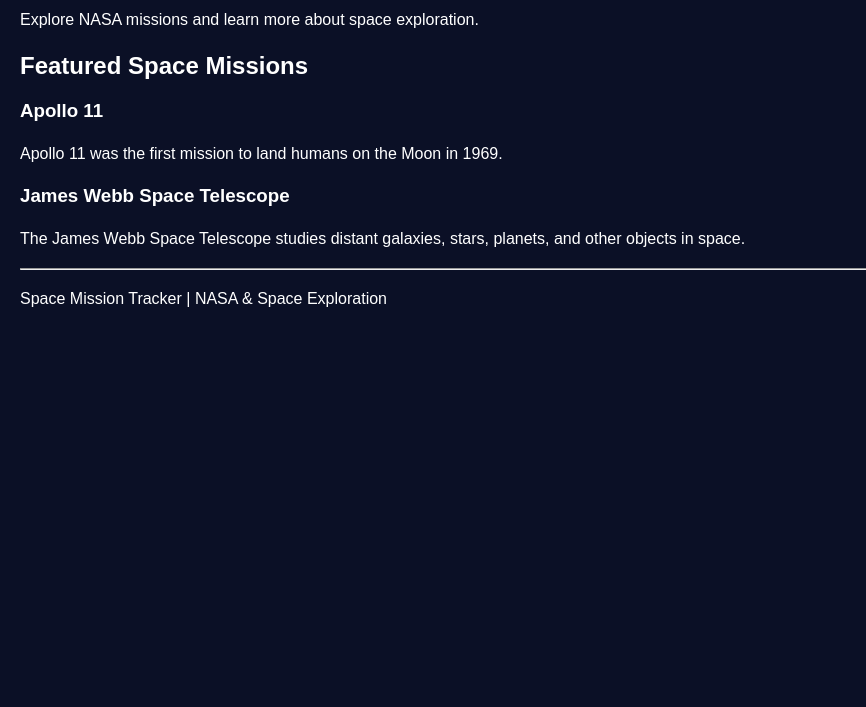
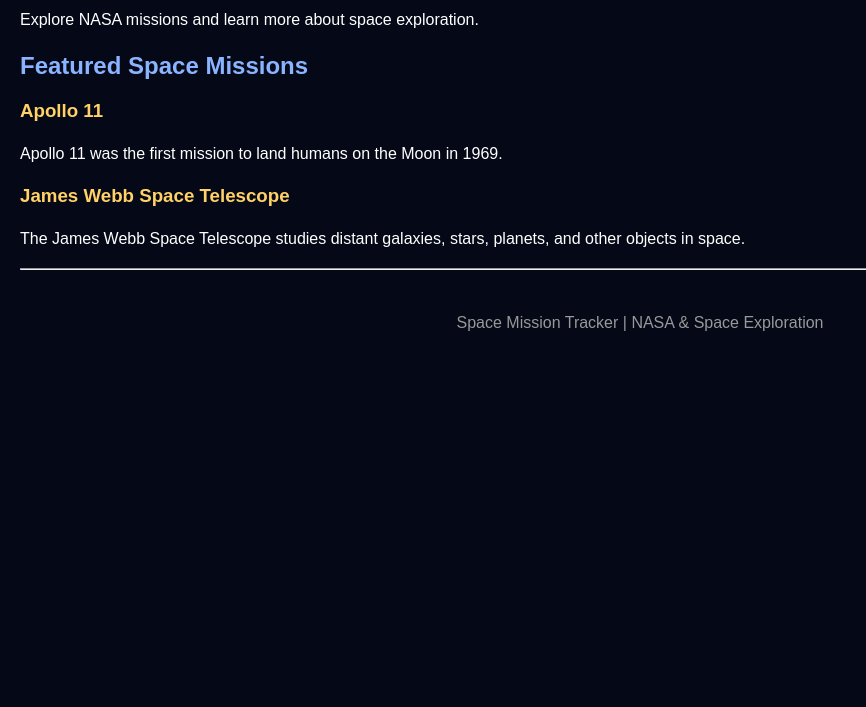
Before and after one commit to alafwaj/space-mission-tracker, a plain HTML site: page index.html in a window 1280 px wide. Shown: the part 93-800 px from the top of the page, without its empty margins (0-866 px from the left). Drawn offline with Linux system fonts and the light colour scheme.

Commit message:
Add space theme colors

```diff
--- a/style.css
+++ b/style.css
@@ -1,6 +1,6 @@
 body {
 font-family: Arial, sans-serif;
-background-color: #0b1026;
+background-color: #050816;
 color: white;
 margin: 0;
 padding: 20px;
@@ -8,8 +8,23 @@
 
 h1 {
 color: #66ccff;
+text-align: center;
+}
+
+h2 {
+color: #8ab4ff;
+}
+
+h3 {
+color: #ffd166;
 }
 
 p {
 line-height: 1.6;
 }
+
+footer {
+margin-top: 40px;
+text-align: center;
+color: #999;
+}
```
